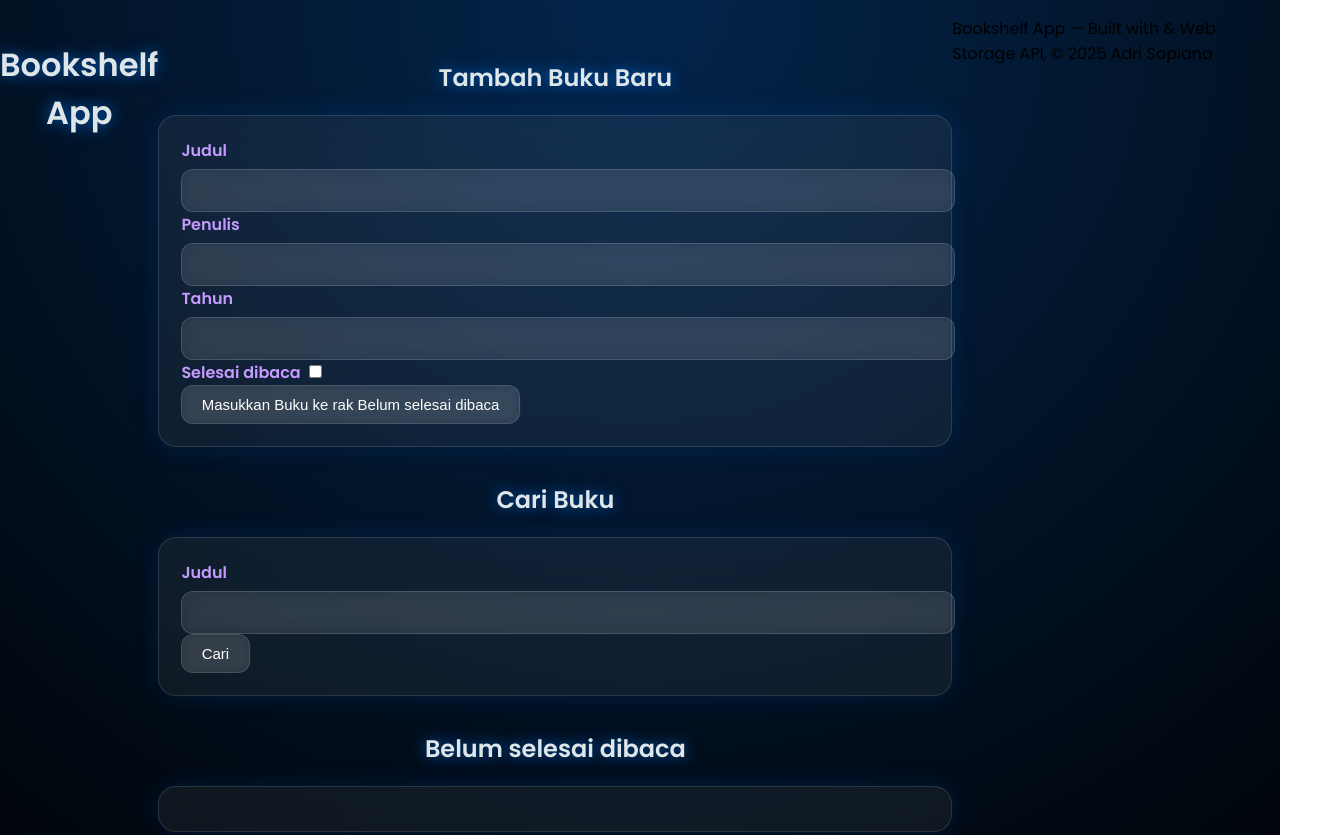
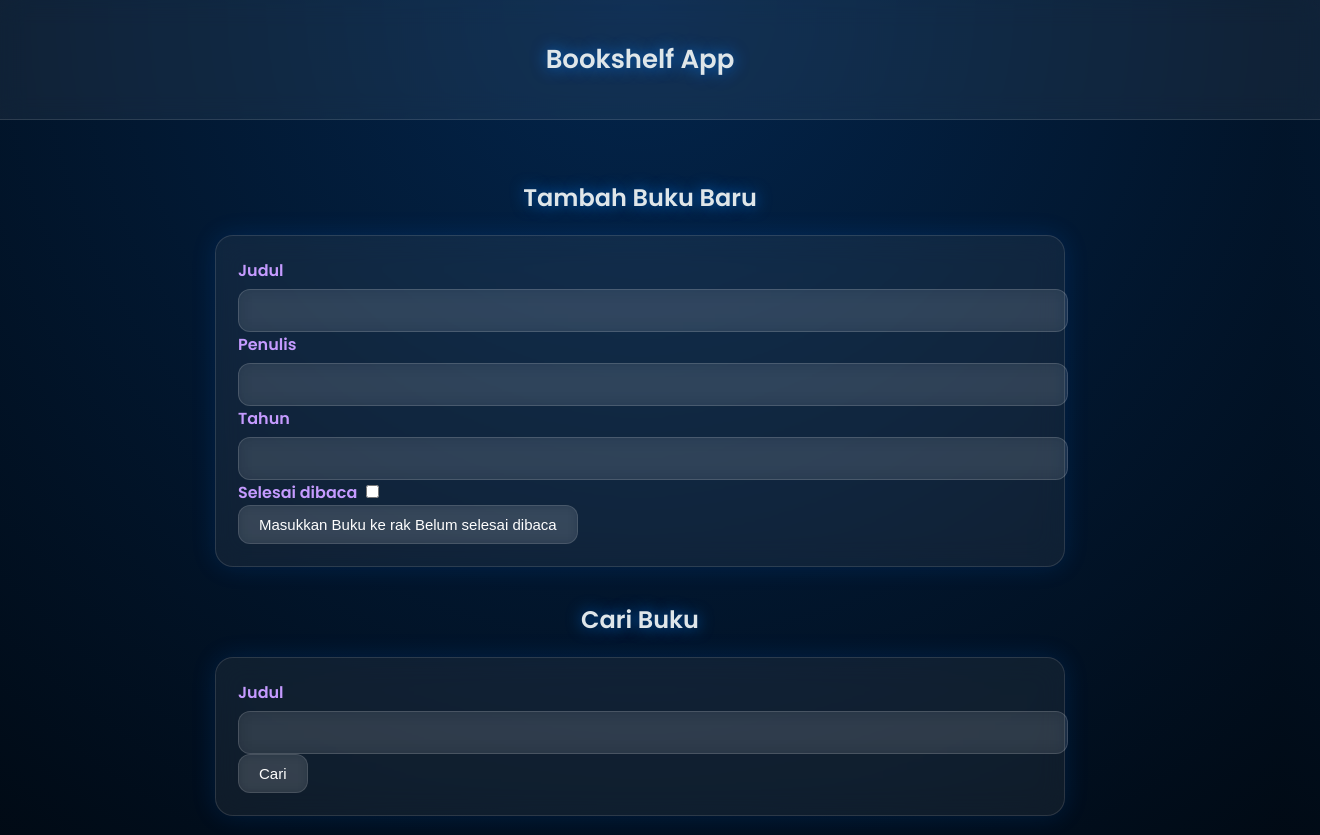
Before and after one commit to Adri720S/Front-EndWeb, a plain HTML site: page index.html in a window 1280 px wide. Shown: the top 835 px of the page, 1320 px wide, since content can reach past the window. Drawn offline with Linux system fonts and the light colour scheme.

Commit message:
Update style.css

```diff
--- a/style.css
+++ b/style.css
@@ -11,9 +11,41 @@ body {
   margin: 0;
   padding: 0;
   display: flex;
-  justify-content: center;
+  flex-direction: column; /* IMPORTANT */
+  align-items: center;
 }
 
+header, footer {
+  width: 100%;
+  padding: 40px;
+  text-align: center;
+  color: #dfe6e9;
+
+  background: rgba(255, 255, 255, 0.06);
+  backdrop-filter: blur(12px);
+  -webkit-backdrop-filter: blur(12px);
+  border-bottom: 1px solid rgba(255,255,255,0.12);
+}
+
+footer {
+  border-top: 1px solid rgba(255,255,255,0.12);
+  border-bottom: none;
+  margin-top: 40px;
+}
+
+header h1 {
+  margin: 0;
+  font-size: 26px;
+  text-shadow: 0 0 15px rgba(0,128,255,0.7);
+}
+
+footer p {
+  margin: 5px 0 0;
+  font-size: 14px;
+  opacity: 0.8;
+}
+
+/* MAIN CONTENT */
 main {
   width: 100%;
   max-width: 850px;
@@ -27,7 +59,7 @@ h1, h2 {
 }
 
 header {
-  margin-top: 20px;
+  margin-top: 0;
 }
 
 /* =========================================
@@ -161,8 +193,6 @@ label {
   font-weight: 600;
 }
 
-
-
 @keyframes fadeSlide {
   from {
     opacity: 0;
```
